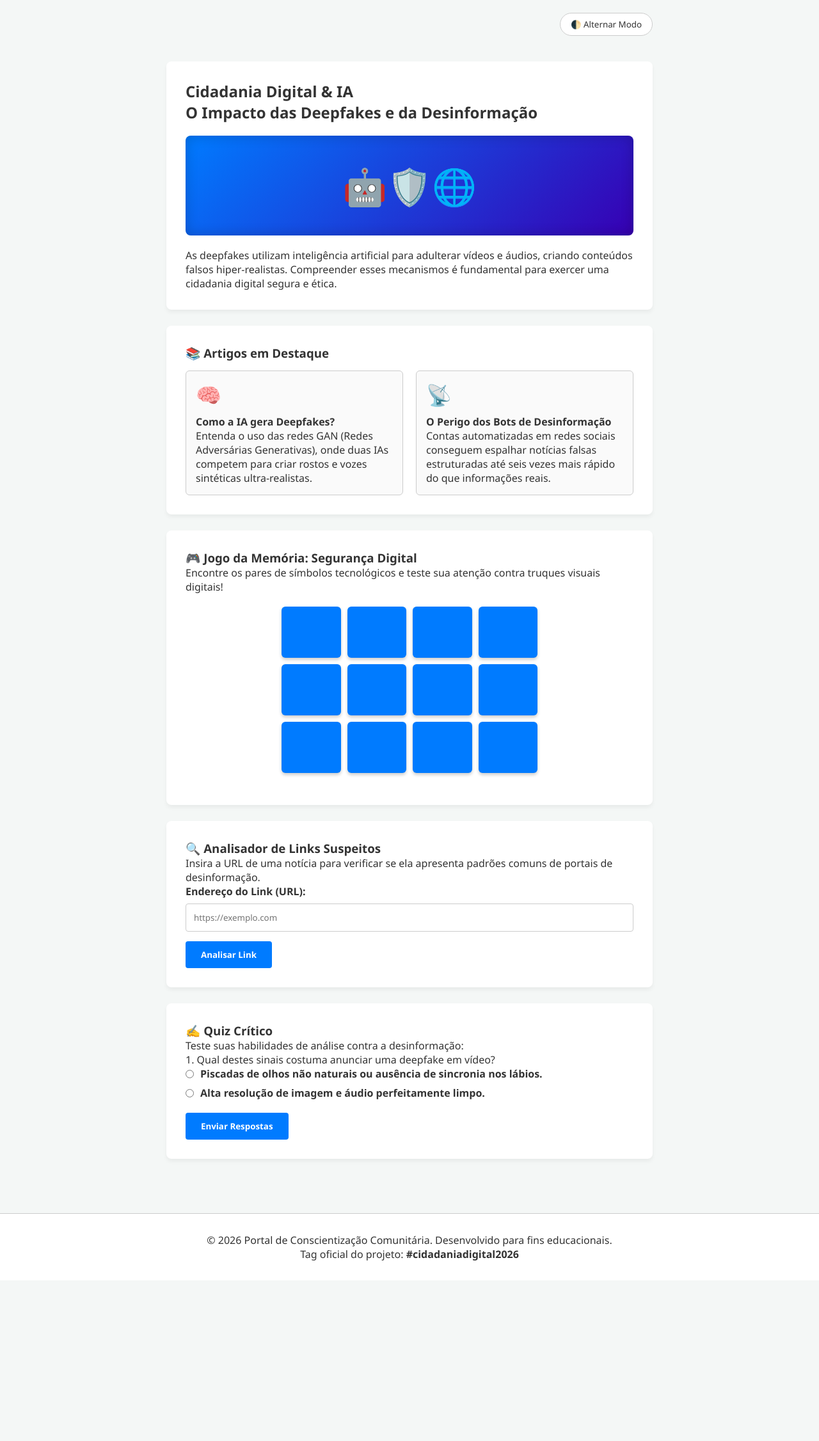
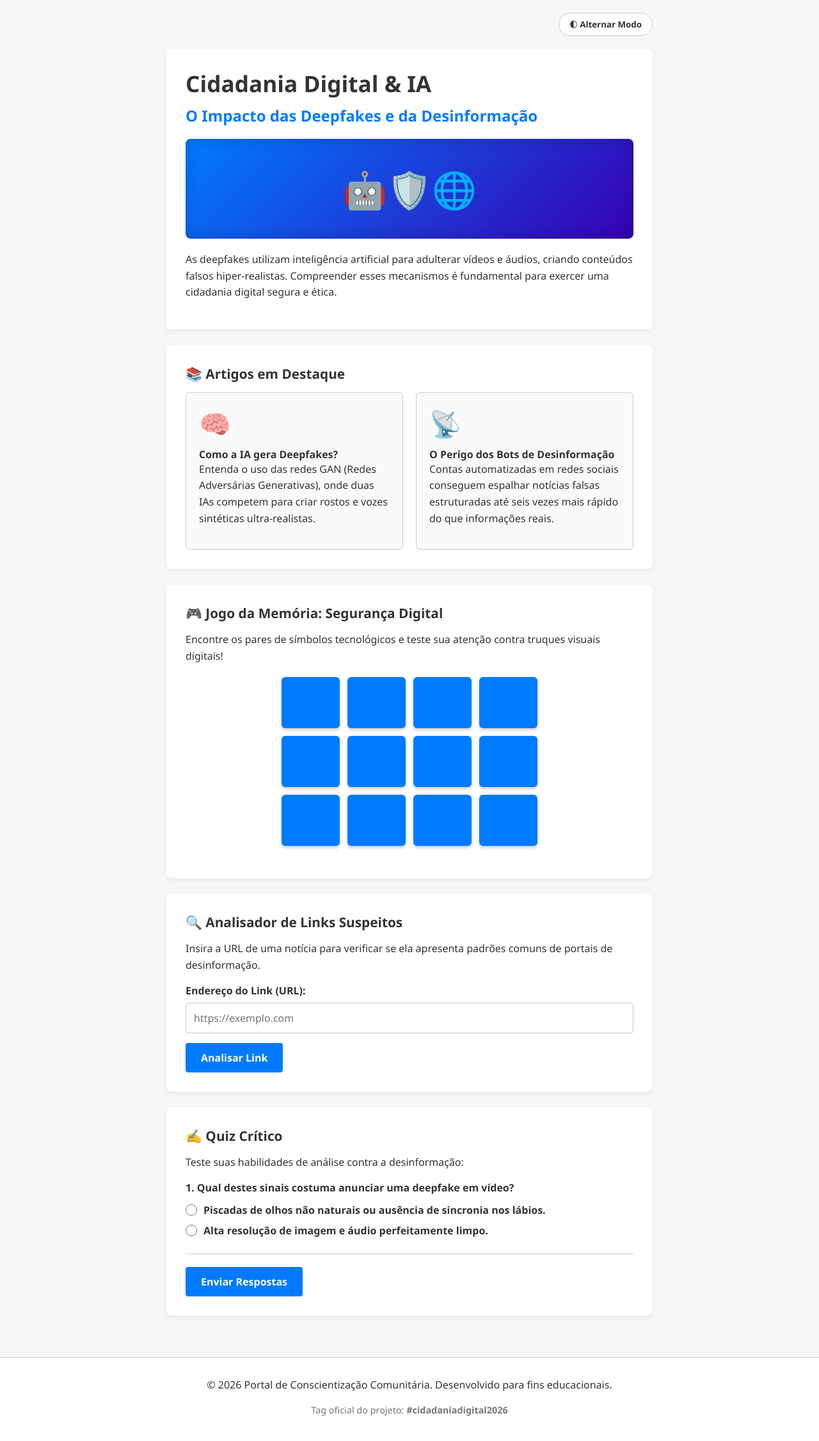
Before and after one commit to lauraarsego-wq/cidadaniadigital2026, a plain HTML site: page index.html in a window 1280 px wide. Shown: the whole page at 64% size. Before the commit the page ends 2001 px from the top, so only its background shows below. Drawn offline with Linux system fonts and the light colour scheme.

Commit message:
Update style.css

```diff
--- a/style.css
+++ b/style.css
@@ -1,3 +1,6 @@
+/* ==========================================================================
+   1. VARIÁVEIS DE CORES (MODO CLARO E ESCURO)
+   ========================================================================== */
 :root {
     --bg-color: #f4f7f6;
     --card-bg: #ffffff;
@@ -12,22 +15,32 @@ body.dark-mode {
     --card-bg: #1e1e1e;
     --text-color: #ffffff;
     --primary-color: #3700b3;
+    --primary-hover: #4f00e0;
     --border-color: #444444;
 }
 
+/* ==========================================================================
+   2. ESTILOS GLOBAIS E RESET
+   ========================================================================== */
 * {
     box-sizing: border-box;
     margin: 0;
     padding: 0;
-    font-family: 'Segoe UI', sans-serif;
-    transition: background-color 0.3s, color 0.3s;
+    font-family: 'Segoe UI', Tahoma, Geneva, Verdana, sans-serif;
+    transition: background-color 0.3s, color 0.3s, border-color 0.3s;
 }
 
 body {
     background-color: var(--bg-color);
     color: var(--text-color);
+    display: flex;
+    flex-direction: column;
+    min-height: 100vh;
 }
 
+/* ==========================================================================
+   3. ESTRUTURA E LAYOUT (CENTRALIZAÇÃO COM FLEXBOX)
+   ========================================================================== */
 header {
     display: flex;
     justify-content: flex-end;
@@ -41,7 +54,8 @@ header {
     max-width: 800px;
     width: 100%;
     margin: 0 auto;
-    padding: 20px;
+    padding: 0 20px;
+    flex: 1;
 }
 
 section {
@@ -52,9 +66,11 @@ section {
     box-shadow: 0 4px 6px rgba(0,0,0,0.05);
 }
 
-/* Banner de Imagem Estilizado com CSS */
+/* ==========================================================================
+   4. COMPONENTES VISUAIS E IMAGENS
+   ========================================================================== */
 .banner-image {
-    background: linear-gradient(135deg, #007bff, #3700b3);
+    background: linear-gradient(135deg, var(--primary-color), #3700b3);
     font-size: 3.5rem;
     text-align: center;
     padding: 40px;
@@ -62,6 +78,11 @@ section {
     margin: 20px 0;
     box-shadow: inset 0 0 20px rgba(0,0,0,0.2);
 }
+
+h1 { margin-bottom: 10px; font-size: 2.2rem; }
+h2 { margin-bottom: 15px; color: var(--primary-color); font-size: 1.5rem; }
+h3 { margin-bottom: 15px; font-size: 1.3rem; }
+p { margin-bottom: 15px; line-height: 1.6; }
 
 /* Grid de Artigos */
 .grid-artigos {
@@ -73,21 +94,23 @@ section {
 .card-artigo {
     flex: 1;
     border: 1px solid var(--border-color);
-    padding: 15px;
+    padding: 20px;
     border-radius: 6px;
-    background-color: rgba(0,0,0,0.02);
+    background-color: rgba(0, 0, 0, 0.02);
 }
 
 .artigo-img {
-    font-size: 2rem;
+    font-size: 2.5rem;
     margin-bottom: 10px;
 }
 
-/* Grid do Jogo da Memória */
+/* ==========================================================================
+   5. JOGO DA MEMÓRIA
+   ========================================================================== */
 .memoria-grid {
     display: grid;
     grid-template-columns: repeat(4, 1fr);
-    gap: 10px;
+    gap: 12px;
     max-width: 400px;
     margin: 20px auto;
 }
@@ -116,24 +139,109 @@ section {
     background-color: #28a745;
     color: white;
     cursor: default;
+    box-shadow: none;
 }
 
-/* Elementos de Formulários e Botões */
-.input-group { display: flex; flex-direction: column; margin-bottom: 15px; }
+/* ==========================================================================
+   6. FORMULÁRIOS, BOTÕES E QUIZ
+   ========================================================================== */
+.input-group {
+    display: flex;
+    flex-direction: column;
+    margin-bottom: 15px;
+}
+
 label { margin-bottom: 8px; font-weight: 600; }
-input[type="url"] { padding: 12px; border: 1px solid var(--border-color); border-radius: 4px; background-color: var(--card-bg); color: var(--text-color); width: 100%; }
-.btn-primary { background-color: var(--primary-color); color: white; border: none; padding: 12px 24px; border-radius: 4px; cursor: pointer; font-weight: bold; }
-.btn-mode { background-color: var(--card-bg); color: var(--text-color); border: 1px solid var(--border-color); padding: 8px 16px; border-radius: 20px; cursor: pointer; }
-.quiz-item { margin-bottom: 20px; }
-.radio-label { display: flex; align-items: center; margin-bottom: 8px; cursor: pointer; }
-.radio-label input { margin-right: 10px; }
-.resultado-box { margin-top: 15px; padding: 15px; border-radius: 4px; background-color: rgba(0, 123, 255, 0.1); border-left: 5px solid var(--primary-color); font-weight: 600; }
+
+input[type="url"] {
+    padding: 12px;
+    border: 1px solid var(--border-color);
+    border-radius: 4px;
+    background-color: var(--card-bg);
+    color: var(--text-color);
+    width: 100%;
+    font-size: 1rem;
+}
+
+.btn-primary {
+    background-color: var(--primary-color);
+    color: white;
+    border: none;
+    padding: 12px 24px;
+    border-radius: 4px;
+    cursor: pointer;
+    font-size: 1rem;
+    font-weight: bold;
+}
+
+.btn-primary:hover { background-color: var(--primary-hover); }
+
+.btn-mode {
+    background-color: var(--card-bg);
+    color: var(--text-color);
+    border: 1px solid var(--border-color);
+    padding: 8px 16px;
+    border-radius: 20px;
+    cursor: pointer;
+    font-weight: 600;
+}
+
+.quiz-item {
+    margin-bottom: 20px;
+    padding-bottom: 15px;
+    border-bottom: 1px solid var(--border-color);
+}
+
+.pergunta { font-weight: 600; margin-bottom: 10px; }
+
+.radio-label {
+    display: flex;
+    align-items: center;
+    margin-bottom: 10px;
+    cursor: pointer;
+}
+
+.radio-label input { margin-right: 10px; min-width: 18px; min-height: 18px; }
+
+.resultado-box {
+    margin-top: 15px;
+    padding: 15px;
+    border-radius: 4px;
+    background-color: rgba(0, 123, 255, 0.1);
+    border-left: 5px solid var(--primary-color);
+    font-weight: 600;
+}
+
 .hidden { display: none; }
-footer { text-align: center; padding: 30px; background-color: var(--card-bg); border-top: 1px solid var(--border-color); margin-top: 40px; }
 
-/* Media Queries (Mobile) */
+/* ==========================================================================
+   7. RODAPÉ E MEDIA QUERIES (AULA 4: RESPONSIVIDADE)
+   ========================================================================== */
+footer {
+    text-align: center;
+    padding: 30px;
+    background-color: var(--card-bg);
+    border-top: 1px solid var(--border-color);
+    margin-top: 40px;
+}
+
+.tag { margin-top: 10px; font-size: 0.9rem; color: #777777; }
+
 @media (max-width: 600px) {
-    .grid-artigos { flex-direction: column; }
-    .memoria-grid { grid-template-columns: repeat(3, 1fr); max-width: 300px; }
-    .btn-primary { width: 100%; }
+    .grid-artigos {
+        flex-direction: column;
+    }
+
+    .memoria-grid {
+        grid-template-columns: repeat(3, 1fr);
+        max-width: 300px;
+    }
+
+    .btn-primary, .btn-mode {
+        width: 100%;
+        text-align: center;
+    }
+
+    h1 { font-size: 1.8rem; }
+    h2 { font-size: 1.2rem; }
 }
```
